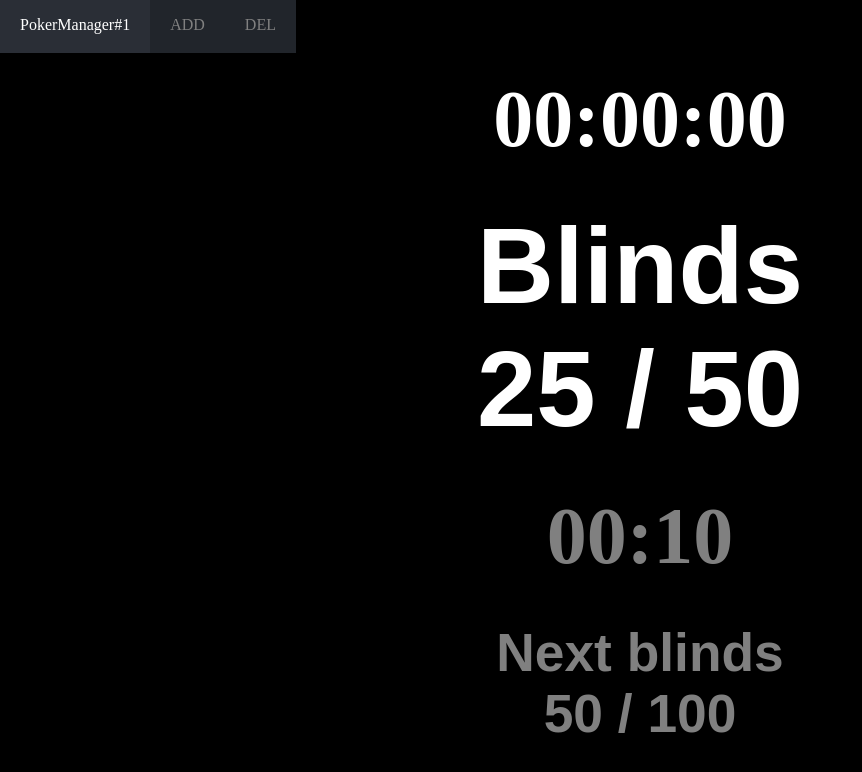
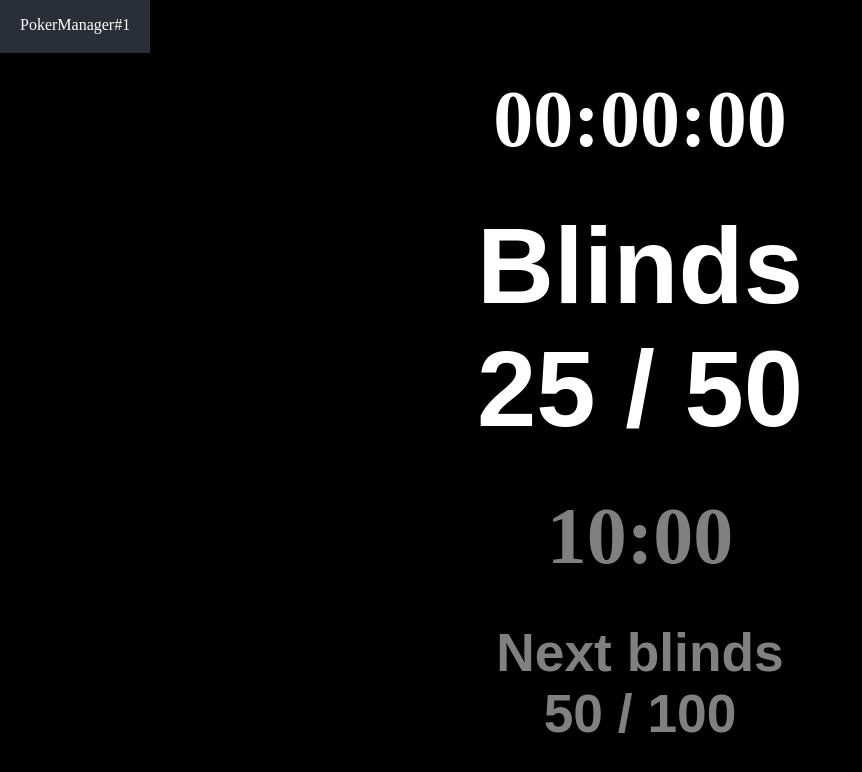
Before and after one commit to n9Udq1IRE/next, a plain HTML site: page projets/poker/manager/index.htm in a window 1280 px wide. Shown: the whole page, without its empty margins (0-862 px from the left). Drawn offline with Linux system fonts and the light colour scheme.

Commit message:
[POKER] - Durée=10mn, multi=false

```diff
--- a/projets/poker/manager/index.htm
+++ b/projets/poker/manager/index.htm
@@ -105,8 +105,8 @@
         this.tournaments = [];
         this.tournaments.push(new Tournament());
         this.currentTournament = 0;
-        this.duration = 10; // Secondes
-        this.modeMulti = true;
+        this.duration = 600; // Secondes
+        this.modeMulti = false;
         /*
           Source : http://www.caen-poker.com/dossier/structure_poker/structure_poker.html
           Stack conseillé : 10.000
```
